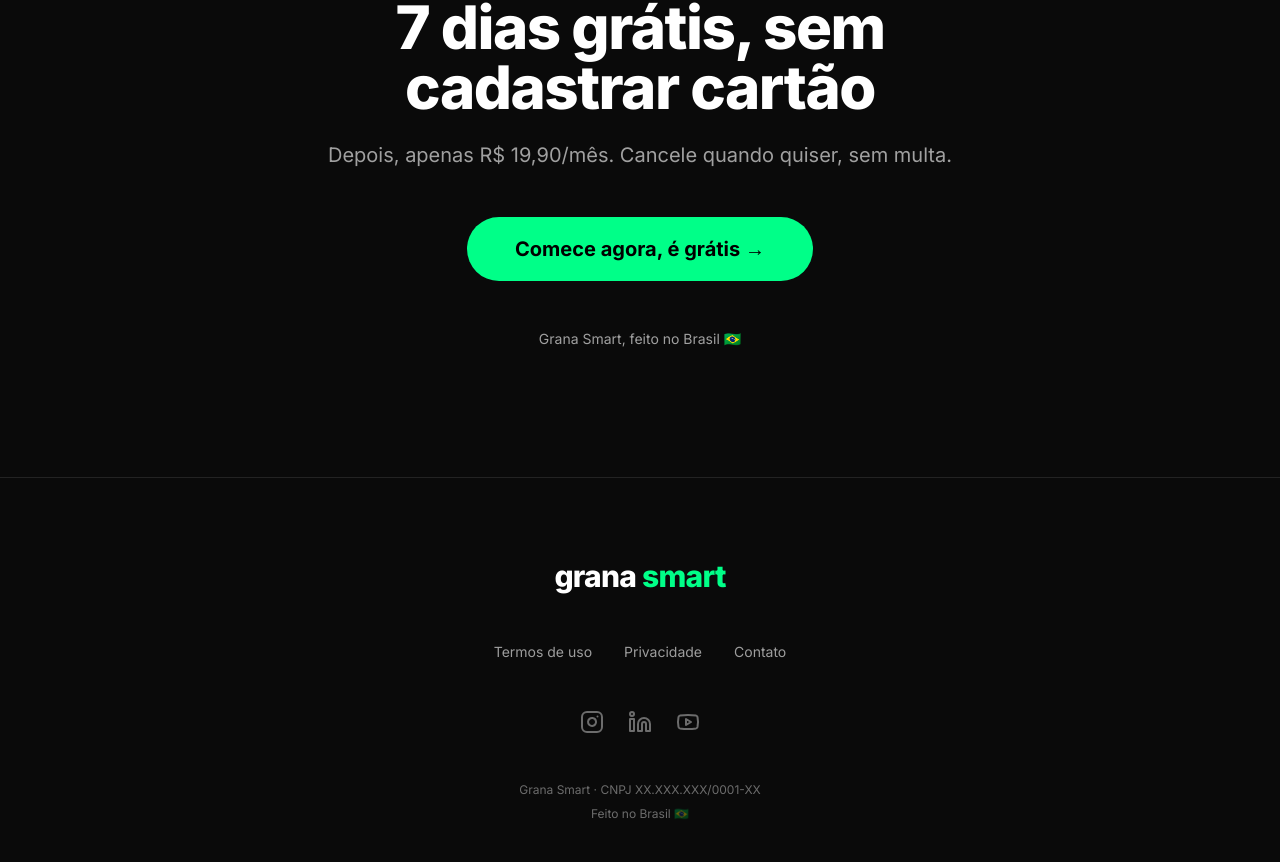
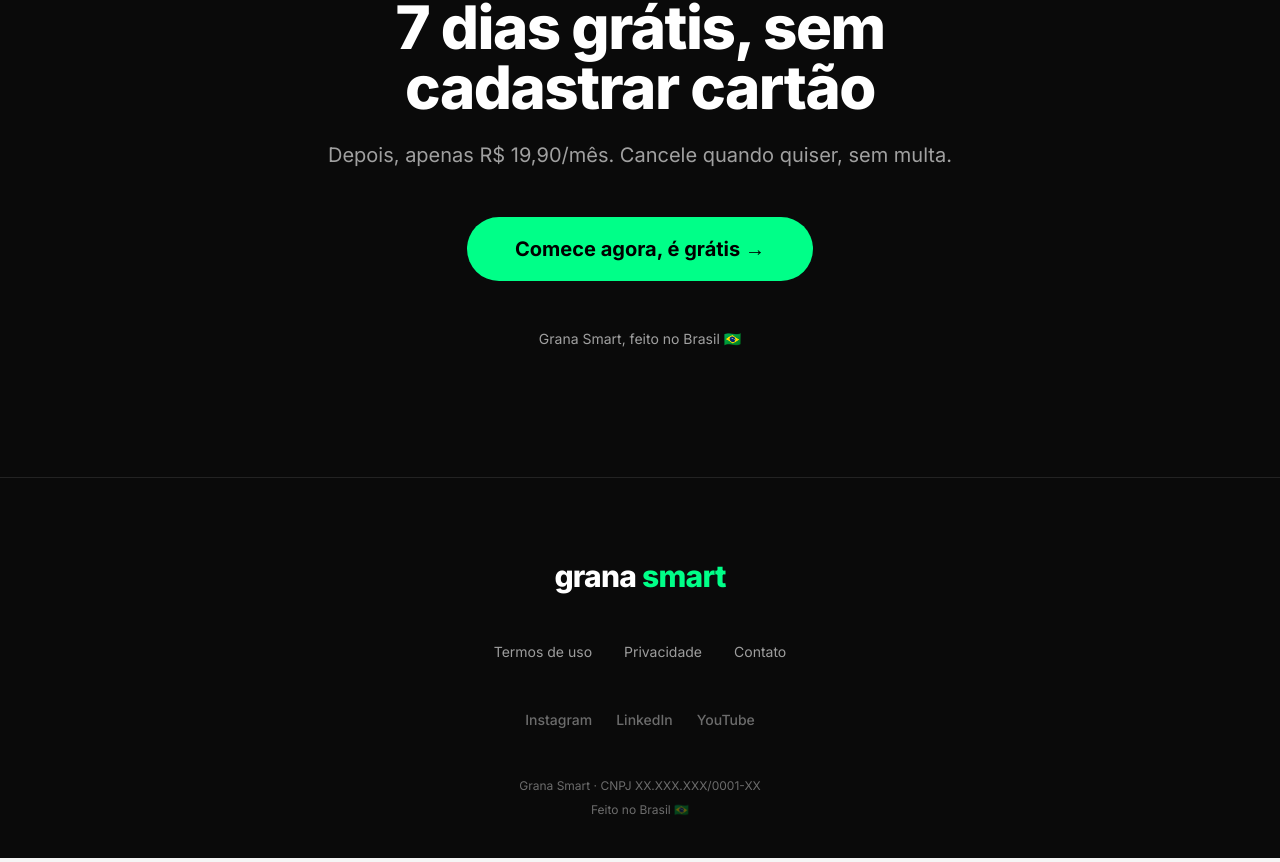
Before and after one commit to andrewsmorais/Dim-DIm-, a Next.js app: page / in a window 1280 px wide. Shown: the part 7648-8510 px from the top of the page. Built offline with nearby package versions, Linux system fonts and the light colour scheme; no server answers.

Commit message:
fix: remaining build issues (AITestInterface type and Footer missing lucide icons)

```diff
--- a/src/app/api/ai/process-message/route.ts
+++ b/src/app/api/ai/process-message/route.ts
@@ -20,7 +20,8 @@
     const systemPromptText = fs.readFileSync(promptPath, 'utf8');
 
     // Monta o array de conteúdo dinamicamente se tiver imagem (Vision)
-    const contentArray: Array<{ type: string; text?: string; image_url?: { url: string } }> = [];
+    // eslint-disable-next-line @typescript-eslint/no-explicit-any
+    const contentArray: any[] = [];
 
     if (message) {
       contentArray.push({ type: "text", text: `Hoje é ${new Date().toISOString().split('T')[0]}.\nMensagem do usuário: "${message}"` });
--- a/src/components/AITestInterface.tsx
+++ b/src/components/AITestInterface.tsx
@@ -8,7 +8,8 @@
   const [message, setMessage] = useState("");
   const [imageUrl, setImageUrl] = useState("");
   const [loading, setLoading] = useState(false);
-  const [result, setResult] = useState<Record<string, unknown> | null>(null);
+  // eslint-disable-next-line @typescript-eslint/no-explicit-any
+  const [result, setResult] = useState<{ error?: string; reply?: string; data?: any } | null>(null);
 
   const handleTest = async () => {
     if (!message && !imageUrl) return;
--- a/src/components/Footer.tsx
+++ b/src/components/Footer.tsx
@@ -1,5 +1,4 @@
 import Link from "next/link";
-import { Instagram, Linkedin, Youtube } from "lucide-react";
 
 export function Footer() {
   return (
@@ -17,10 +16,10 @@
           <Link href="/contato" className="text-white/60 hover:text-white transition-colors">Contato</Link>
         </div>
 
-        <div className="flex gap-6 mb-12 text-white/40">
-          <a href="#" className="hover:text-primary transition-colors"><Instagram size={24} /></a>
-          <a href="#" className="hover:text-primary transition-colors"><Linkedin size={24} /></a>
-          <a href="#" className="hover:text-primary transition-colors"><Youtube size={24} /></a>
+        <div className="flex gap-6 mb-12 text-white/40 font-medium text-sm">
+          <a href="#" className="hover:text-primary transition-colors">Instagram</a>
+          <a href="#" className="hover:text-primary transition-colors">LinkedIn</a>
+          <a href="#" className="hover:text-primary transition-colors">YouTube</a>
         </div>
 
         <div className="text-xs text-white/40 text-center flex flex-col items-center gap-2">
```
